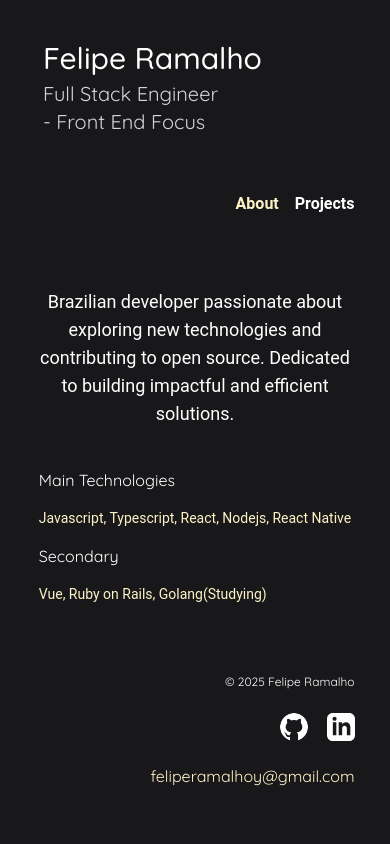
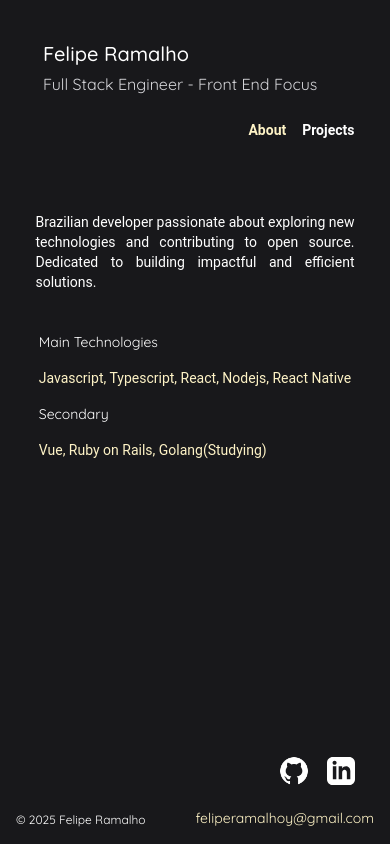
Before and after one commit to Felipe32R/portfolio, a React (Vite) app: page / in a window 390 px wide. Built offline with nearby package versions, Linux system fonts and the light colour scheme.

Commit message:
fix responsivity

```diff
--- a/src/App.tsx
+++ b/src/App.tsx
@@ -36,13 +36,13 @@ function App() {
 
   return (
     <div className="flex flex-col items-center h-dvh w-full bg-zinc-900 text-white justify-center py-10 sm:py-20">
-      <header className="flex flex-col gap-1  mb-10 w-[78%] items-start">
-        <h3 className="font-medium text-3xl">Felipe Ramalho</h3>
-        <h3 className="text-zinc-300 text-xl">
+      <header className="flex flex-col gap-1 mb-2  sm:mb-10 w-[78%] items-start">
+        <h3 className="font-medium text-xl sm:text-3xl">Felipe Ramalho</h3>
+        <h3 className="text-zinc-300 sm:text-xl">
           Full Stack Engineer - Front End Focus
         </h3>
       </header>
-      <div className="w-[90%] sm:w-[80%] h-full flex flex-col p-4 gap-8">
+      <div className="w-[90%] sm:w-[80%] h-full flex flex-col p-4 gap-8 text-sm sm:text-md">
         <h1 className="w-full flex items-center justify-end gap-4 font-semibold">
           <span
             onClick={() => setSelectedView("certs")}
--- a/src/components/Certifications/index.tsx
+++ b/src/components/Certifications/index.tsx
@@ -1,7 +1,7 @@
 export function Certifications() {
   return (
     <div className="w-full h-full flex flex-col justify-start items-center pt-10 gap-10">
-      <div className="sm:w-[80%] md:w-[60%] xl:w-[40%] text-center text-lg">
+      <div className="sm:w-[80%] md:w-[60%] xl:w-[40%] text-justify text-sm sm:text-lg">
         Brazilian developer passionate about exploring new technologies and
         contributing to open source. Dedicated to building impactful and
         efficient solutions.
--- a/src/components/Footer/index.tsx
+++ b/src/components/Footer/index.tsx
@@ -4,9 +4,10 @@ import linkedinIcon from "../../assets/linkedinIcon.svg";
 export function Footer() {
   return (
     <div className="flex-1 items-end flex-col sm:flex-row md:flex-row lg:flex-row xl:flex-row  flex w-full justify-end gap-5 lg:h-20 ">
-      <span className="socials text-xs">© 2025 Felipe Ramalho</span>
-
-      <div className="flex md:flex-row lg:flex-row xl:flex-row  items-center gap-4">
+      <span className="socials text-amber-100 absolute bottom-4 right-4 sm:bottom-0 sm:right-0 sm:relative">
+        feliperamalhoy@gmail.com
+      </span>
+      <div className="flex  md:flex-row lg:flex-row xl:flex-row items-center gap-4">
         <a href="https://github.com/Felipe32R" target="blank">
           <img
             src={githubIcon}
@@ -25,7 +26,9 @@ export function Footer() {
           />
         </a>
       </div>
-      <span className="socials text-amber-100">feliperamalhoy@gmail.com</span>
+      <span className="socials text-xs absolute sm:relative bottom-4 left-4 sm:bottom-0 sm:right-0">
+        © 2025 Felipe Ramalho
+      </span>
     </div>
   );
 }
--- a/src/components/Project/index.tsx
+++ b/src/components/Project/index.tsx
@@ -14,7 +14,7 @@ export function Project({ title, description, tags, link }: ProjectProps) {
 
   return (
     <div
-      className="flex flex-col justify-between p-4 max-w-[240px] w-full h-[140px] bg-stone-800 cursor-pointer rounded-md transition-all ease-in duration-200  relative
+      className="flex flex-col justify-between p-4 max-w-[240px] min-w-[160px] w-full h-[140px] bg-stone-800 cursor-pointer rounded-md transition-all ease-in duration-200  relative
              after:content-[''] after:absolute after:bottom-0 after:left-0 after:w-0 after:h-[2px] after:bg-stone-500 after:transition-all after:duration-300 hover:after:w-full hover:text-amber-100"
       onClick={() => handleClick(link)}
     >
--- a/src/components/Projects/index.tsx
+++ b/src/components/Projects/index.tsx
@@ -10,7 +10,7 @@ export function Projects({ projects }: ProjectsProps) {
       <span className="text-sm">
         Click on the project to be redirected to the code.
       </span>
-      <div className=" w-full grid grid-cols-1 sm:grid-cols-2 md:grid-cols-3 lg:grid-cols-5  gap-6 h-auto max-h-[50vh] overflow-y-auto">
+      <div className=" w-full grid grid-cols-1 sm:grid-cols-2 md:grid-cols-3 lg:grid-cols-5 place-items-center gap-6 h-auto max-h-[40vh] sm:max-h-[50vh] overflow-y-auto">
         {projects.map((project) => (
           <Project key={project.title} {...project} />
         ))}
```
